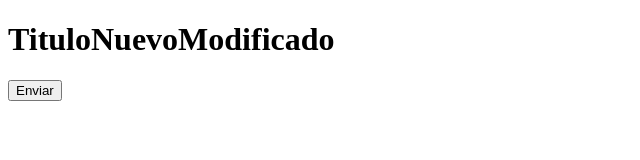
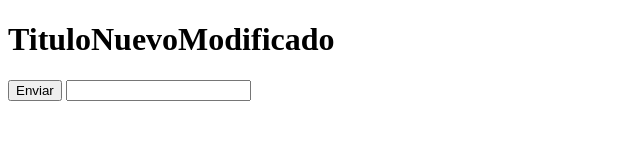
Before and after one commit to EagleOfMayhem/HelloGit, a plain HTML site: page index.html in a window 1280 px wide. Shown: the whole page, without its empty margins (0-640 px from the left). Drawn offline with Linux system fonts and the light colour scheme.

Commit message:
se modifico index

```diff
--- a/index.html
+++ b/index.html
@@ -9,8 +9,9 @@
 <body>
     <h1>TituloNuevoModificado</h1>
 
-    <form>
+    <form action="#" method="get">
         <input type="button" value="Enviar">
+        <input type="text" name="firstName" id="firstName">
     </form>
 </body>
 </html>
```
